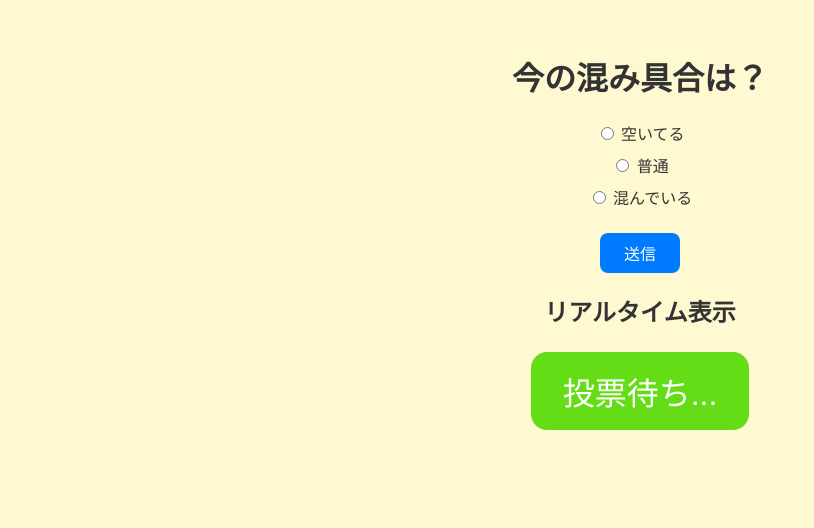
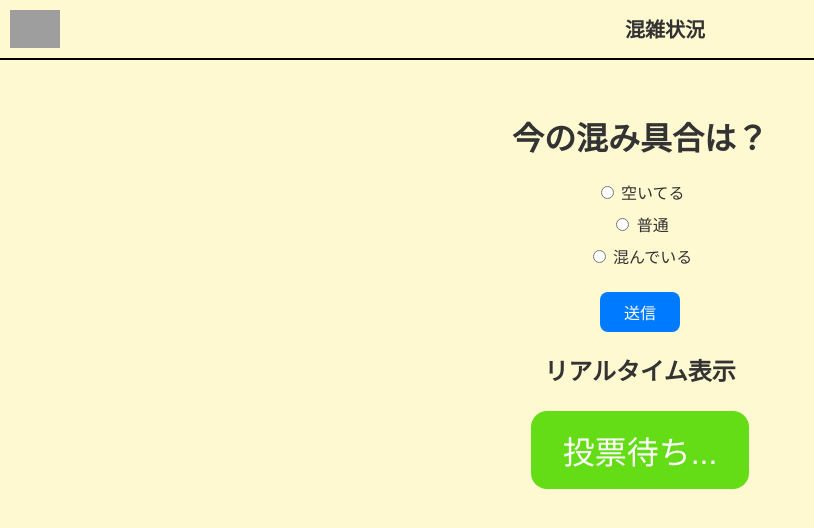
Before and after one commit to N-Sanshiro/menu-home, a plain HTML site: page congest.html in a window 1280 px wide. Shown: the whole page, without its empty margins (0-814 px from the left). Drawn offline with Linux system fonts and the light colour scheme; no server answers; grey boxes are pictures that could not be loaded.

Commit message:
Initial commit

```diff
--- a/congest.html
+++ b/congest.html
@@ -51,6 +51,12 @@
 </head>
 <body>
 
+<!-- 共通ヘッダー -->
+<div class="header-container">
+  <img src="public/manpuku.png" alt="Home" class="header-logo" onclick="location.href='index.html'">
+  <div class="header-title">混雑状況</div>
+</div>
+
 <div class="congest-container">
   <h1>今の混み具合は？</h1>
 
@@ -98,7 +104,7 @@
 
   db.collection('votes')
     .orderBy('ts','desc')
-    .limit(200)  // 過去200票を監視
+    .limit(200)
     .onSnapshot(ss => {
       const tenMinAgo = Date.now() - 10*60*1000;
       const recent = ss.docs
```
